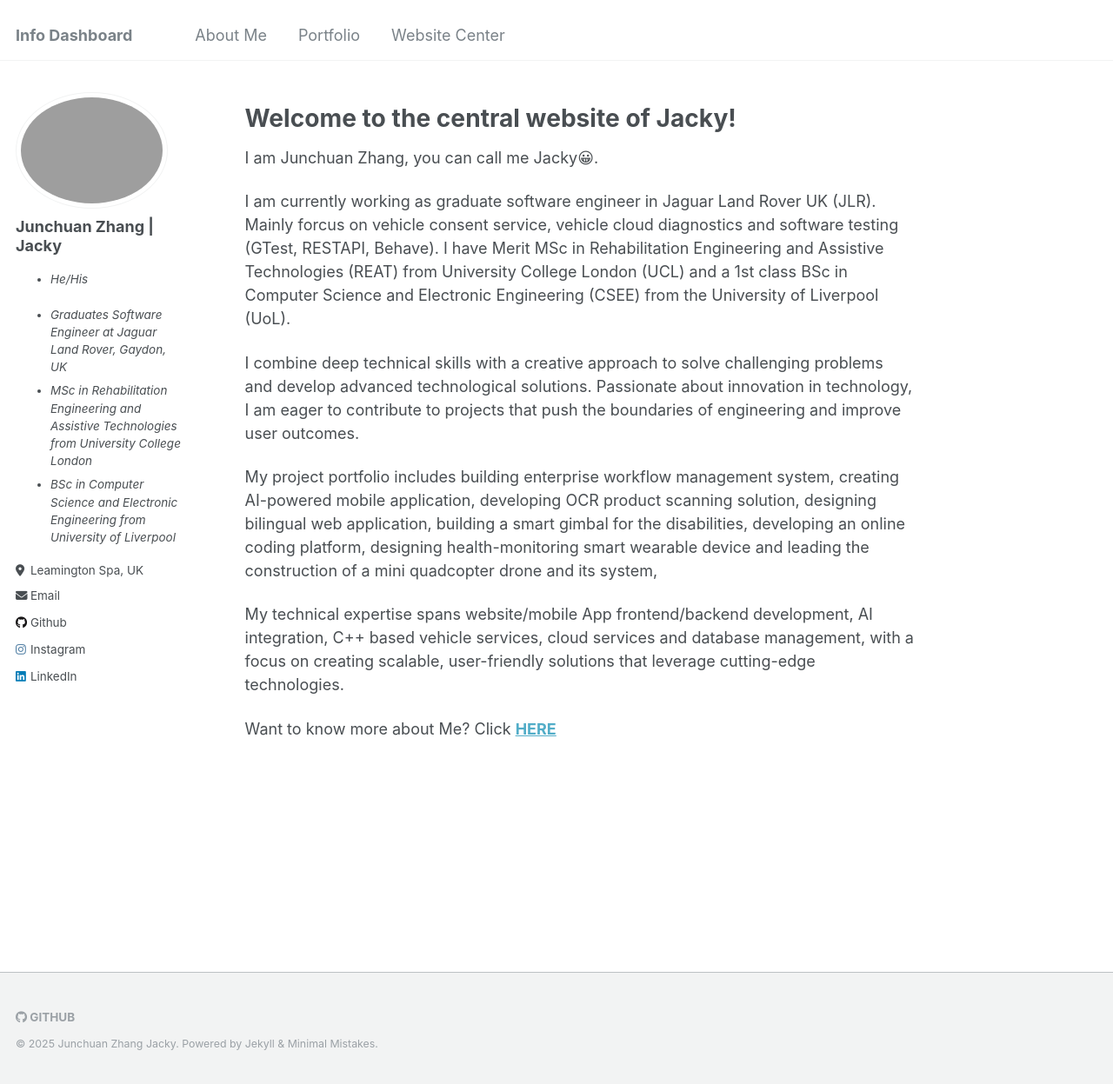
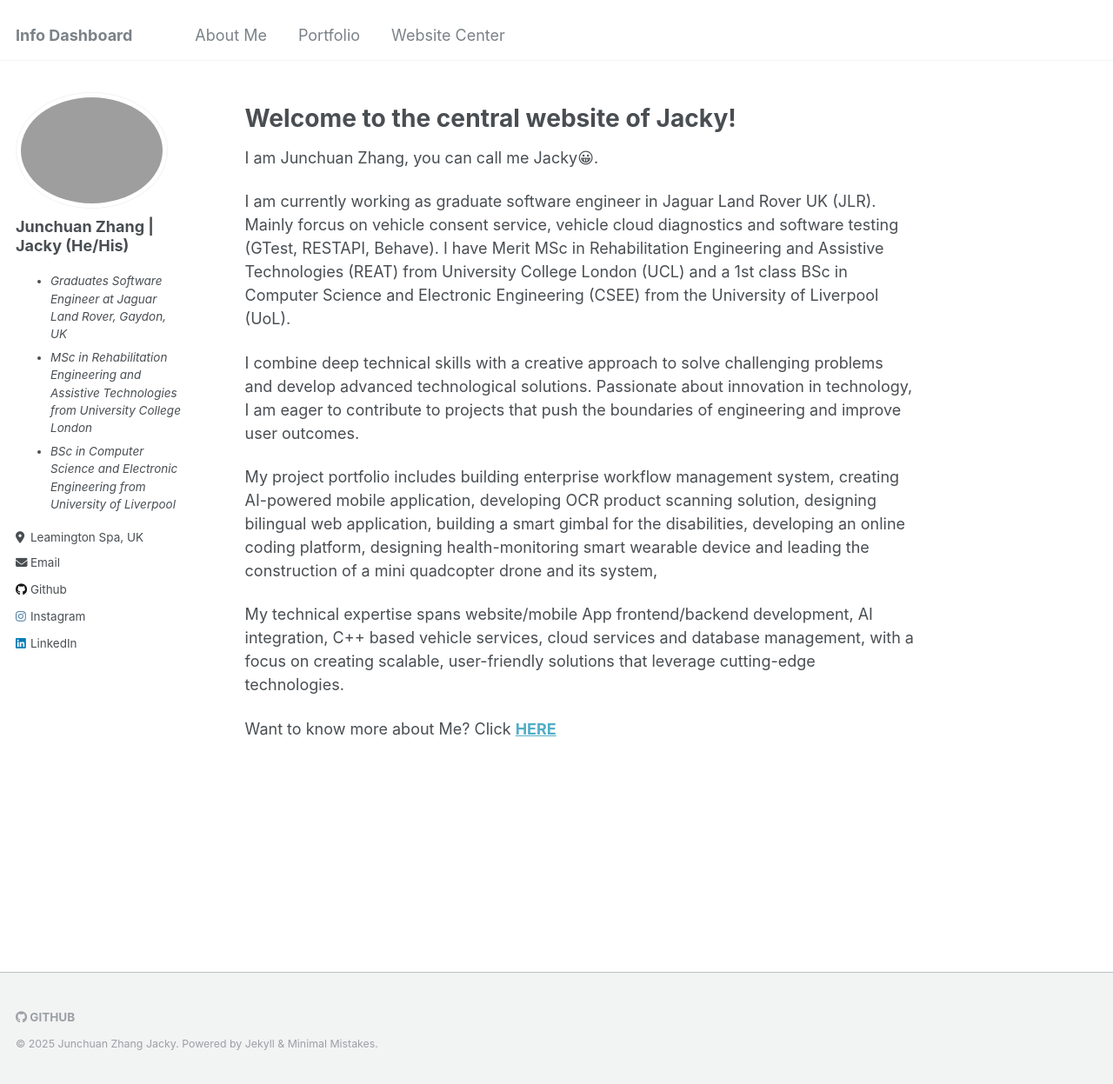
Before and after one commit to JackyCaptainZhang/JackyCaptainZhang.github.io, a Jekyll site: the page built from _pages/mainPage.md, in a window 1280 px wide and 1247 px high. Shown: the whole window at 87% size. Built offline with Jekyll 4.4.1, drawn with Linux system fonts in a browser that asks for light colours.

```diff
--- a/_config.yml
+++ b/_config.yml
@@ -22,8 +22,8 @@ repository: ""
 author:
   # Biographic information
   avatar: "profile.jpg"
-  name: "Junchuan Zhang | Jacky"
-  pronouns: "* *He/His*"
+  name: "Junchuan Zhang | Jacky (He/His)"
+  pronouns: ""
   location: "Leamington Spa, UK"
   uri: # URL
   email: "junchuanzhang.work@gmail.com"
```
